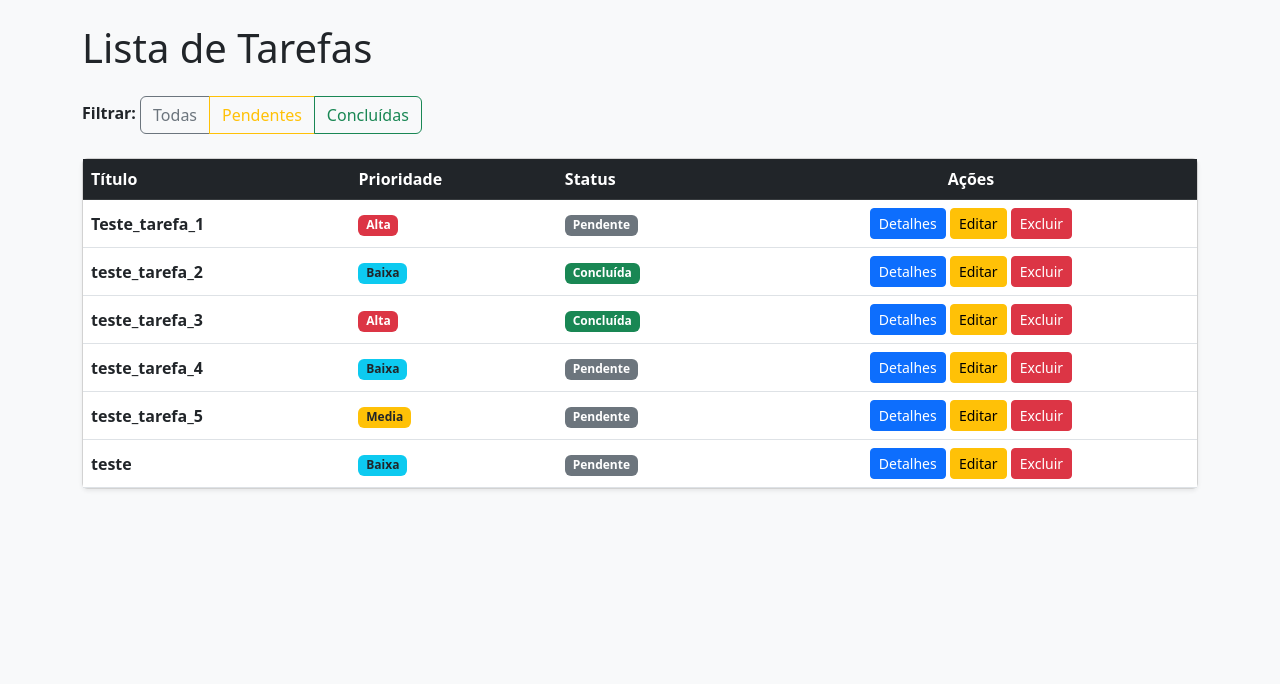
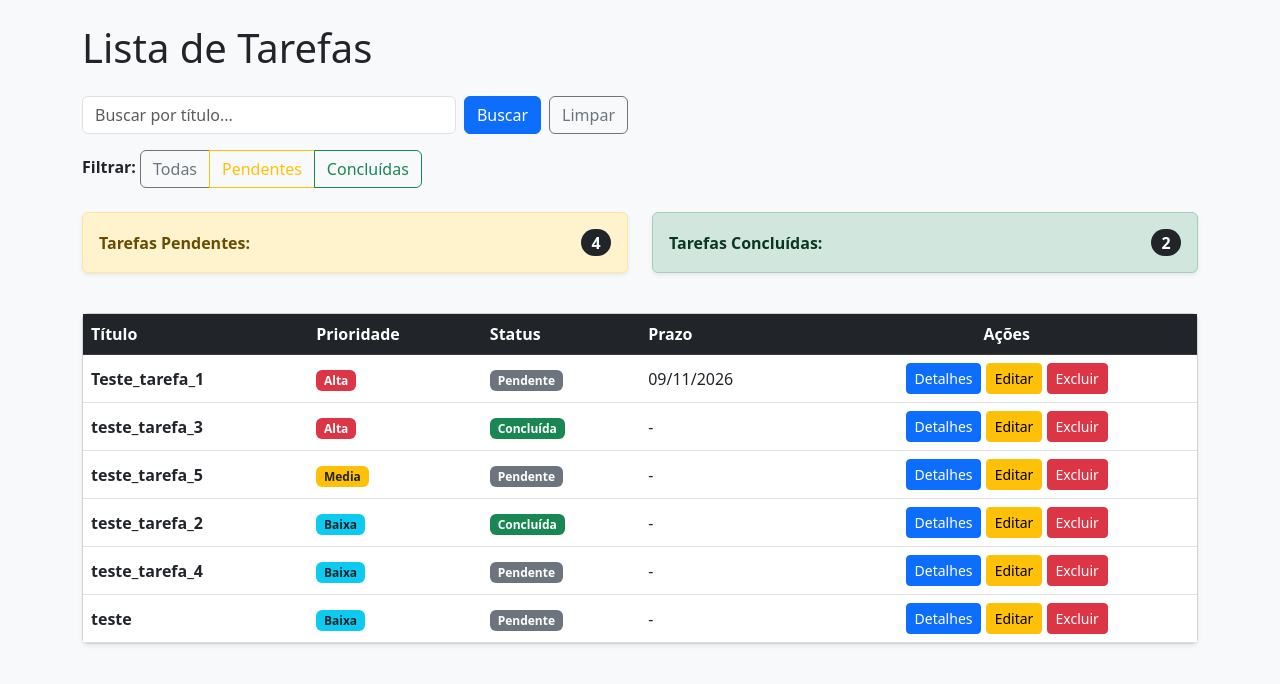
Before and after one commit to vtrevisa/IFSP, a Django app: page /tarefas/ in a window 1280 px wide. Shown: the part 56-740 px from the top of the page. Run offline with Django 5.2, Linux system fonts and the light colour scheme; data comes from the database, SQL or seed files in the repository; both versions use the stored data as it was after the commit.

Commit message:
desafios finalizados

```diff
--- a/listar_tarefas/tarefas/admin.py
+++ b/listar_tarefas/tarefas/admin.py
@@ -4,12 +4,12 @@ from .models import Tarefa
 # Register your models here.
 @admin.register(Tarefa)
 class TarefaAdmin(admin.ModelAdmin):
-    list_display = ('titulo', 'prioridade', 'concluida', 'criada_em')
+    list_display = ('titulo', 'prioridade', 'concluida', 'criada_em', 'prazo')
     list_filter = ('prioridade', 'concluida')
     search_fields = ('titulo',)
     list_per_page = 20
     fieldsets = (
-        ('Informações da tarefa', {'fields': ['titulo', 'descricao', 'prioridade']}),
+        ('Informações da tarefa', {'fields': ['titulo', 'descricao', 'prioridade', 'prazo']}),
         ('Status', {'fields': ['concluida', 'criada_em']})
     )
     readonly_fields = ('criada_em',)
--- a/listar_tarefas/tarefas/forms.py
+++ b/listar_tarefas/tarefas/forms.py
@@ -4,4 +4,4 @@ from .models import Tarefa
 class TarefaForm(forms.ModelForm):
     class Meta:
         model = Tarefa
-        fields = ['titulo', 'descricao', 'prioridade']
+        fields = ['titulo', 'descricao', 'prioridade', 'prazo']
--- a/listar_tarefas/tarefas/models.py
+++ b/listar_tarefas/tarefas/models.py
@@ -12,6 +12,7 @@ class Tarefa(models.Model):
     prioridade = models.CharField(max_length=10, choices=PRIORIDADES)
     concluida = models.BooleanField(default=False)
     criada_em = models.DateTimeField(auto_now_add=True)
+    prazo = models.DateField(null=True, blank=True)
 
     def __str__(self):
         return self.titulo
--- a/listar_tarefas/tarefas/templates/lista.html
+++ b/listar_tarefas/tarefas/templates/lista.html
@@ -16,8 +16,33 @@
         </div>
     </nav>
 
+    <!-- Exibição de Mensagens do Django -->
+    {% if messages %}
+        {% for message in messages %}
+            <!-- Se a mensagem for erro, usa a classe 'danger' do Bootstrap, senão usa a tag padrão -->
+            <div class="alert alert-{% if message.tags == 'error' %}danger{% else %}{{ message.tags }}{% endif %} alert-dismissible fade show shadow-sm mt-3" role="alert">
+                {{ message }}
+                <button type="button" class="btn-close" data-bs-dismiss="alert" aria-label="Close"></button>
+            </div>
+        {% endfor %}
+    {% endif %}
+
     <div class="container">
         <h1 class="mb-4">{{ titulo_pagina }}</h1>
+
+        <!-- Barra de Busca -->
+        <div class="row mb-3">
+            <div class="col-md-6">
+                <form method="GET" class="d-flex gap-2">
+                    <input type="text" name="busca" class="form-control" placeholder="Buscar por título..." value="{{ busca }}">
+                    <!-- Mantém o filtro de status atual escondido quando faz a busca -->
+                    <input type="hidden" name="status" value="{{ request.GET.status|default:'' }}">
+                    <button type="submit" class="btn btn-primary">Buscar</button>
+                    <!-- Botão para limpar a busca -->
+                    <a href="{% url 'lista_tarefas' %}" class="btn btn-outline-secondary">Limpar</a>
+                </form>
+            </div>
+        </div>
 
         <!-- Filtros -->
         <div class="mb-4">
@@ -26,6 +51,21 @@
                 <a href="{% url 'lista_tarefas' %}" class="btn btn-outline-secondary">Todas</a>
                 <a href="{% url 'lista_tarefas' %}?status=pendentes" class="btn btn-outline-warning">Pendentes</a>
                 <a href="{% url 'lista_tarefas' %}?status=concluidas" class="btn btn-outline-success">Concluídas</a>
+            </div>
+        </div>
+
+        <div class="row mb-4">
+            <div class="col-md-6">
+                <div class="alert alert-warning d-flex justify-content-between align-items-center shadow-sm">
+                    <span class="fw-bold">Tarefas Pendentes:</span>
+                    <span class="badge bg-dark rounded-pill fs-6">{{ total_pendentes }}</span>
+                </div>
+            </div>
+            <div class="col-md-6">
+                <div class="alert alert-success d-flex justify-content-between align-items-center shadow-sm">
+                    <span class="fw-bold">Tarefas Concluídas:</span>
+                    <span class="badge bg-dark rounded-pill fs-6">{{ total_concluidas }}</span>
+                </div>
             </div>
         </div>
 
@@ -38,6 +78,7 @@
                             <th>Título</th>
                             <th>Prioridade</th>
                             <th>Status</th>
+                            <th>Prazo</th>
                             <th class="text-center">Ações</th>
                         </tr>
                     </thead>
@@ -62,6 +103,9 @@
                                         <span class="badge bg-secondary">Pendente</span>
                                     {% endif %}
                                 </td>
+                                <td class="align-middle">
+                                    {{ tarefa.prazo|date:"d/m/Y"|default:"-" }}
+                                </td>
                                 <td class="text-center align-middle">
                                     <a href="{% url 'detalhe_tarefa' tarefa.pk %}" class="btn btn-sm btn-primary">Detalhes</a>
                                     <a href="{% url 'editar_tarefa' tarefa.pk %}" class="btn btn-sm btn-warning">Editar</a>
@@ -70,7 +114,7 @@
                             </tr>
                         {% empty %}
                             <tr>
-                                <td colspan="4" class="text-center py-4 text-muted">Nenhuma tarefa encontrada.</td>
+                                <td colspan="5" class="text-center py-4 text-muted">Nenhuma tarefa encontrada.</td>
                             </tr>
                         {% endfor %}
                     </tbody>
@@ -78,6 +122,6 @@
             </div>
         </div>
     </div>
-
+    <script src="https://cdn.jsdelivr.net/npm/bootstrap@5.3.0/dist/js/bootstrap.bundle.min.js"></script>
 </body>
 </html>
--- a/listar_tarefas/tarefas/views.py
+++ b/listar_tarefas/tarefas/views.py
@@ -1,23 +1,46 @@
 from django.shortcuts import render, redirect, get_object_or_404
 from .models import Tarefa
 from .forms import TarefaForm
+from django.db.models import Case, When, Value, IntegerField
+from django.contrib import messages
 
 # Create your views here.
 def lista_tarefas(request):
     status = request.GET.get('status', 'todas')
+    busca = request.GET.get('busca', '') # Pega o termo da busca
 
+    # 1. Começa com todas as tarefas
+    tarefas = Tarefa.objects.all()
+
+    # 2. Aplica o filtro de status
     if status == 'concluidas':
-        tarefas = Tarefa.objects.filter(concluida=True)
+        tarefas = tarefas.filter(concluida=True)
     elif status == 'pendentes':
-        tarefas = Tarefa.objects.filter(concluida=False)
-    else:
-        tarefas = Tarefa.objects.all()
+        tarefas = tarefas.filter(concluida=False)
+
+    # 3. Aplica a busca por título (se o usuário digitou algo)
+    if busca:
+        tarefas = tarefas.filter(titulo__icontains=busca)
+
+    # 4. Aplica a ordenação por prioridade (que já fizemos)
+    ordenacao_prioridade = Case(
+        When(prioridade='alta', then=Value(1)),
+        When(prioridade='media', then=Value(2)),
+        When(prioridade='baixa', then=Value(3)),
+        output_field=IntegerField(),
+    )
+    tarefas = tarefas.order_by(ordenacao_prioridade)
+
+    total_pendentes = Tarefa.objects.filter(concluida=False).count()
+    total_concluidas = Tarefa.objects.filter(concluida=True).count()
 
     contexto = {
-                'tarefas': tarefas,
-                'titulo_pagina': 'Lista de Tarefas'
-            }
-
+        'tarefas': tarefas,
+        'titulo_pagina': 'Lista de Tarefas',
+        'total_concluidas': total_concluidas,
+        'total_pendentes': total_pendentes,
+        'busca': busca # Enviamos de volta para o HTML para manter o texto na caixinha
+    }
     return render(request, 'lista.html', contexto)
 
 
@@ -27,6 +50,7 @@ def nova_tarefa(request):
         form = TarefaForm(request.POST)
         if form.is_valid():
             form.save()
+            messages.success(request, 'Tarefa criada com sucesso!')
             return redirect('lista_tarefas')
     else:
         form = TarefaForm()
@@ -54,6 +78,7 @@ def editar_tarefa(request, pk):
         form = TarefaForm(request.POST, instance=tarefa)
         if form.is_valid():
             form.save()
+            messages.success(request, 'Tarefa editada com sucesso!')
             return redirect('detalhe_tarefa', pk=tarefa.pk)
     else:
         form = TarefaForm(instance=tarefa)
@@ -72,6 +97,7 @@ def alternar_tarefa(request, pk):
     if request.method == 'POST':
         tarefa.concluida = not tarefa.concluida
         tarefa.save()
+        messages.success(request, 'Status da tarefa alternado com sucesso!')
         return redirect('detalhe_tarefa', pk=tarefa.pk)
 
     else:
@@ -81,6 +107,7 @@ def excluir_tarefa(request, pk):
     tarefa = get_object_or_404(Tarefa, pk=pk)
     if request.method == 'POST':
         tarefa.delete()
+        messages.warning(request, 'Tarefa excluida com sucesso!')
         return redirect('lista_tarefas')
     else:
         return render(request, 'excluir.html', {'tarefa': tarefa})
```
Also changed, not shown: listar_tarefas/tarefas/templates/detalhe.html (+15 -1 lines), listar_tarefas/tarefas/templates/formulario.html (+9 -1 lines), listar_tarefas/db.sqlite3, listar_tarefas/tarefas/migrations/0002_tarefa_prazo.py (added).
